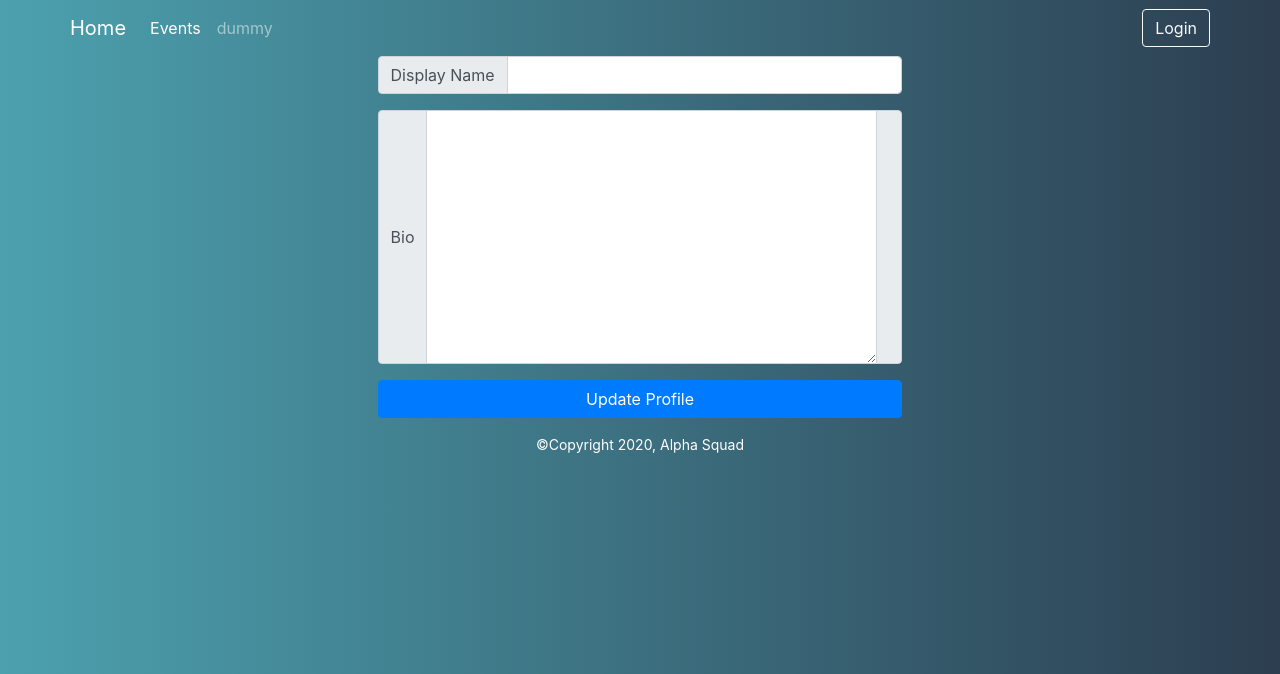
After one commit to tchang421/MeetUpFinder, a Django app: template userprofile/templates/userprofile/edit.html in a window 1280 px wide. The commit adds this page. Shown: the top 674 px of the page. Run offline with Django 3.2, Linux system fonts and the light colour scheme; the template is opened without the code that fills it: values that come from a table or form of the project are taken from there, others are empty; some libraries are stand-ins or nearby versions.

Commit message:
implement profile edit functionality

```diff
--- /dev/null
+++ b/userprofile/forms.py
@@ -0,0 +1,11 @@
+from django import forms
+from .models import UserProfile
+
+class UserProfileForm(forms.ModelForm):
+    class Meta:
+        model = UserProfile
+        fields = ('display_name', 'bio')
+        widgets = {
+            'display_name': forms.TextInput(attrs={'class': 'form-control'}),
+            'bio': forms.Textarea(attrs={'class': 'form-control'})
+        }
--- a/userprofile/models.py
+++ b/userprofile/models.py
@@ -1,14 +1,18 @@
 from django.db import models
 from django.contrib.auth.models import User
+from django.urls.base import reverse
 
 # Create your models here.
 class UserProfile(models.Model):
     user = models.OneToOneField(User, on_delete=models.CASCADE, related_name='profile')
     display_name = models.CharField(max_length=40, null=True)
-    bio = models.CharField(max_length=200, default='')
+    bio = models.CharField(max_length=200, blank=True)
     join_date = models.DateTimeField(auto_now_add=True)
 
     def save(self, *args, **kwargs):
         if not self.display_name:
             self.display_name = self.user.username
         super().save(*args, **kwargs);
+
+    def get_absolute_url(self):
+        return reverse("userprofile:show", kwargs={"pk": self.pk})
--- /dev/null
+++ b/userprofile/templates/userprofile/edit.html
@@ -0,0 +1,27 @@
+{% extends 'base.html' %}
+{% block content %}
+    <div class="d-flex justify-content-center">
+        <form action="{% url 'userprofile:update' userprofile.id%}" method="post" id="UserProfileNewForm">
+            {% csrf_token %}
+            <div class="container d-flex flex-column">
+                <div class="input-group mb-3">
+                    <div class="input-group-prepend">
+                        <span class="input-group-text">Display Name</span>
+                    </div>
+                    {{form.display_name}}
+                </div>
+
+                <div class="input-group mb-3">
+                    <div class="input-group-prepend">
+                        <span class="input-group-text">Bio</span>
+                    </div>
+                    {{form.bio}}
+                    <div class="input-group-addon input-group-append">
+                        <div class="input-group-text"><i class="glyphicon glyphicon-calendar"></i></div>
+                    </div>
+                </div>
+                <button type='submit' class="btn btn-primary">Update Profile</button>
+            </div>
+        </form>
+    </div>
+{% endblock %}
--- a/userprofile/templates/userprofile/show.html
+++ b/userprofile/templates/userprofile/show.html
@@ -9,7 +9,7 @@
             {% endif %}
             {% if userprofile.user == user %}
                 <hr>
-                <a href="" class="btn btn-primary">Edit</a>
+                <a href="{% url 'userprofile:update' userprofile.id%}" class="btn btn-primary">Edit</a>
             {% endif %}
         </div>
     </div>
--- a/userprofile/urls.py
+++ b/userprofile/urls.py
@@ -6,6 +6,6 @@ urlpatterns = [
     # path('', views.IndexView.as_view(), name='index'),
     # path('create/', views.NewView.as_view(), name='create'),
     path('<int:pk>', views.ShowView.as_view(), name='show'),
-    # path('<int:pk>/edit', views.UpdateView.as_view(), name='update'),
+    path('<int:pk>/edit', views.UpdateView.as_view(), name='update'),
     # path('<int:pk>/delete', views.DeleteView.as_view(), name='delete'),
 ]
```
Also changed, not shown: userprofile/views.py (+15 -0 lines), userprofile/migrations/0004_auto_20201105_0104.py (added).
